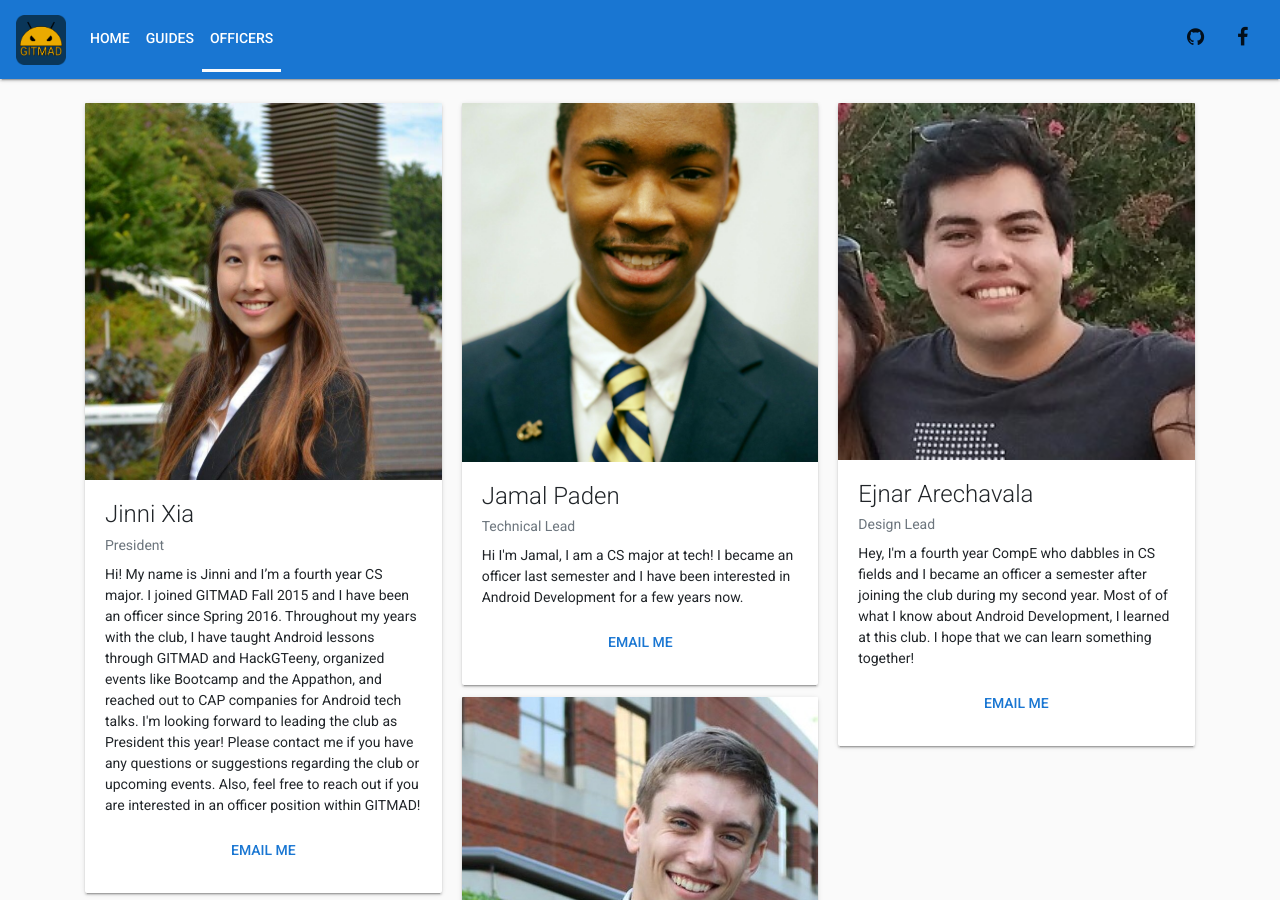
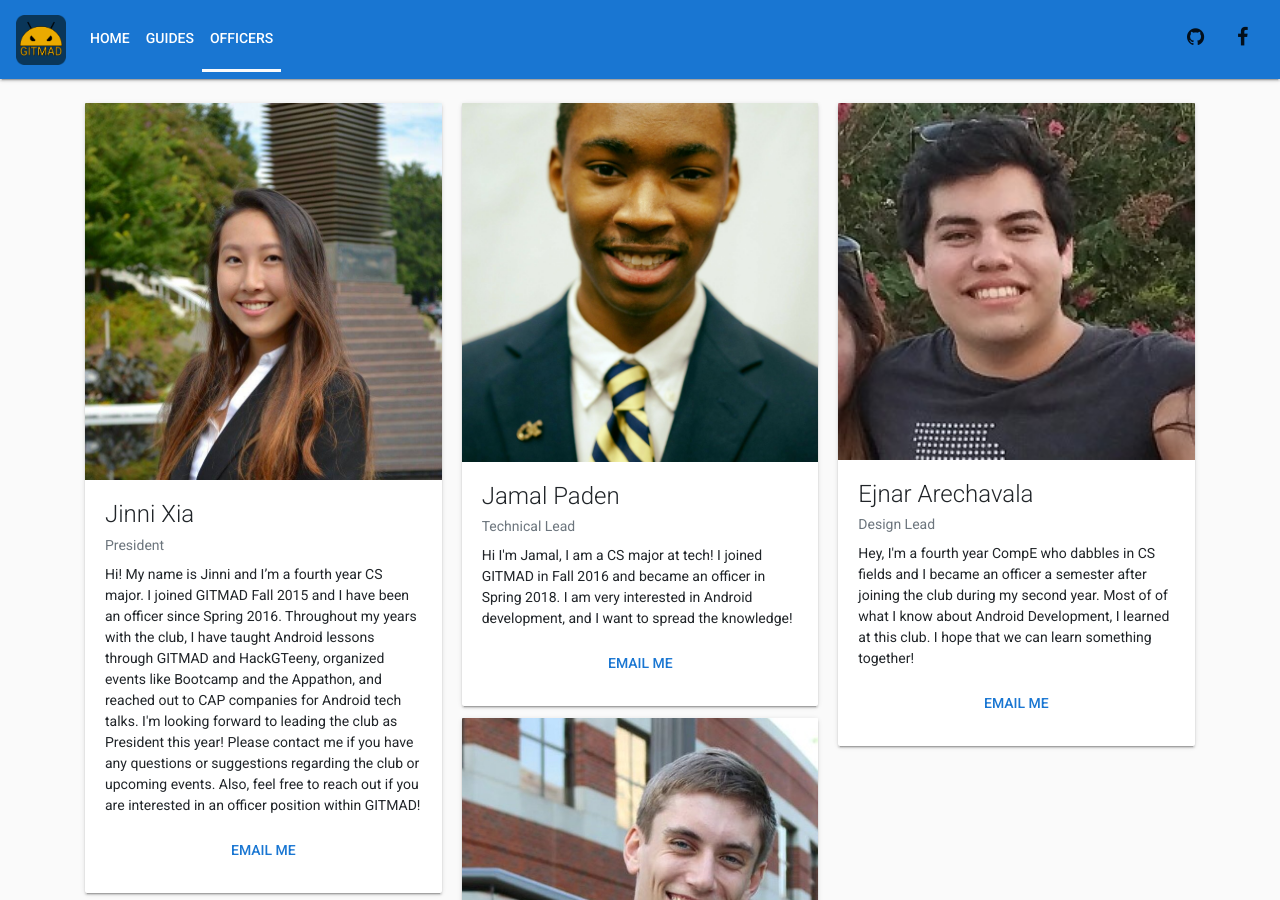
Before and after one commit to git-mad/gitmad.github.io, a Jekyll site: the page built from about.html, in a window 1280 px wide and 900 px high. Built offline with Jekyll 4.4.1, drawn with Linux system fonts in a browser that asks for light colours; nearby versions of some CDN libraries.

Commit message:
Updating page

```diff
--- a/_data/officers.yml
+++ b/_data/officers.yml
@@ -14,7 +14,7 @@
   picture: /assets/images/officers/jpaden.jpg
   email: jpaden@gatech.edu
   position: Technical Lead
-  bio: Hi I'm Jamal, I am a CS major at tech! I became an officer last semester and I have been interested in Android Development for a few years now.
+  bio: Hi I'm Jamal, I am a CS major at tech! I joined GITMAD in Fall 2016 and became an officer in Spring 2018. I am very interested in Android development, and I want to spread the knowledge!
 
 - name: Lucal Maurer
   picture: /assets/images/officers/lmaurer.jpg
```
